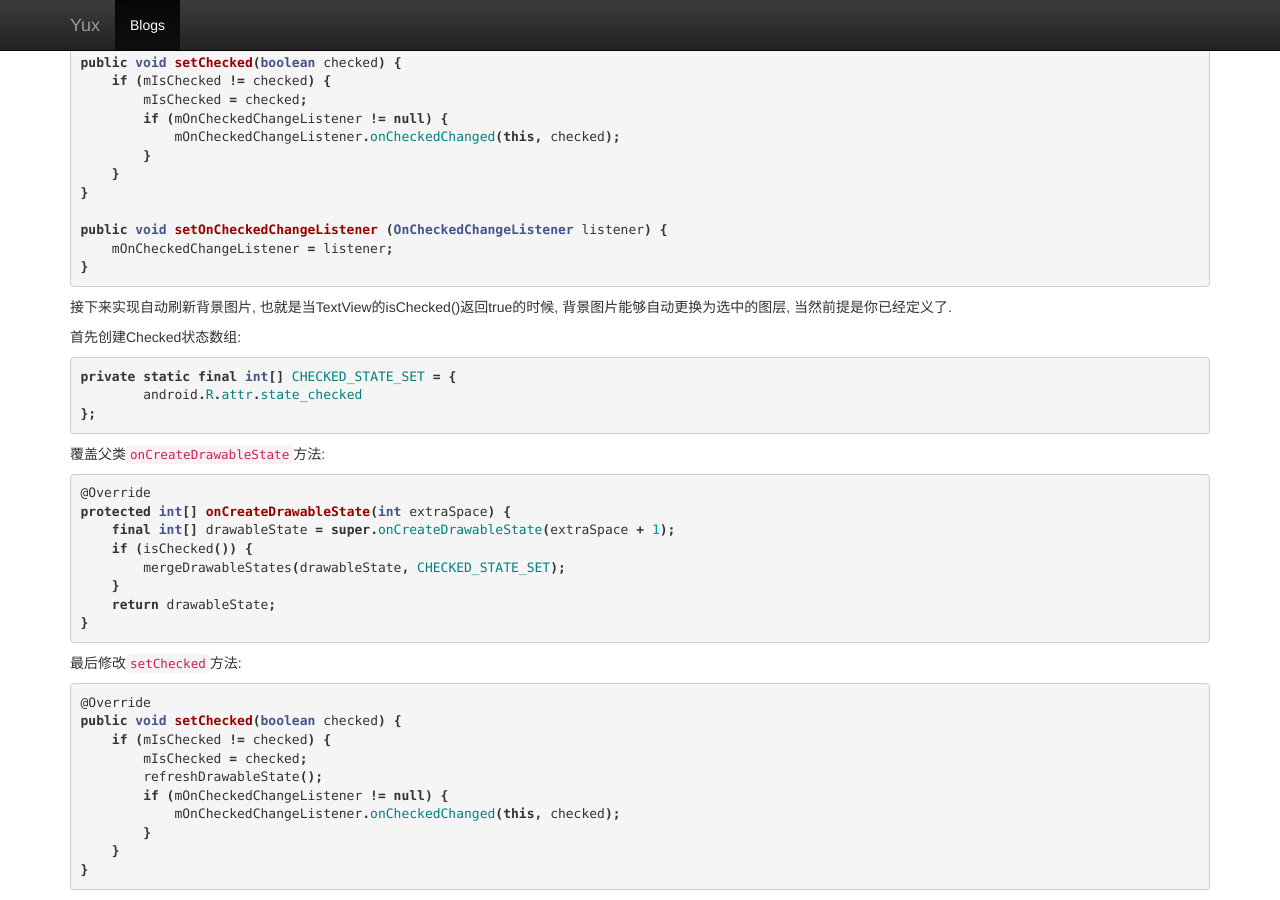
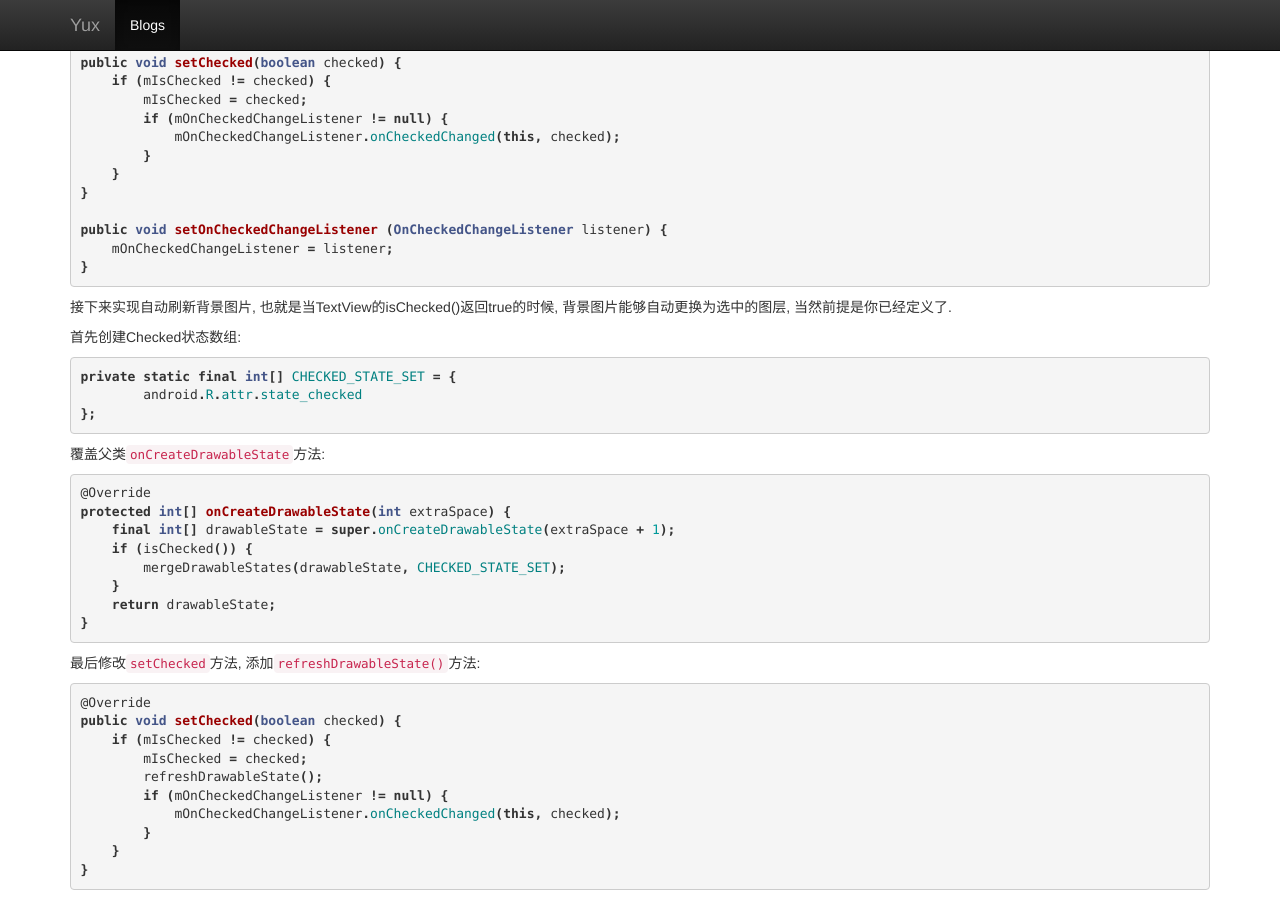
Before and after one commit to pulsaryu/blog, a Jekyll site: the page built from _posts/2013-12-30-checkable-textview.md, in a window 1280 px wide and 900 px high, scrolled down 1037 px. Built offline with Jekyll 4.4.1, drawn with Linux system fonts in a browser that asks for light colours; nearby versions of some CDN libraries; Markdown is read by kramdown in place of the engine named in the settings; comment, search, counter and statistics services are not loaded.

Commit message:
Update 2013-12-30-checkable-textview.md

```diff
--- a/_posts/2013-12-30-checkable-textview.md
+++ b/_posts/2013-12-30-checkable-textview.md
@@ -88,7 +88,7 @@ protected int[] onCreateDrawableState(int extraSpace) {
     return drawableState;
 }
 {% endhighlight %}
-最后修改`setChecked`方法:
+最后修改`setChecked`方法, 添加`refreshDrawableState()`方法:
 {% highlight java %}
 @Override
 public void setChecked(boolean checked) {
```
